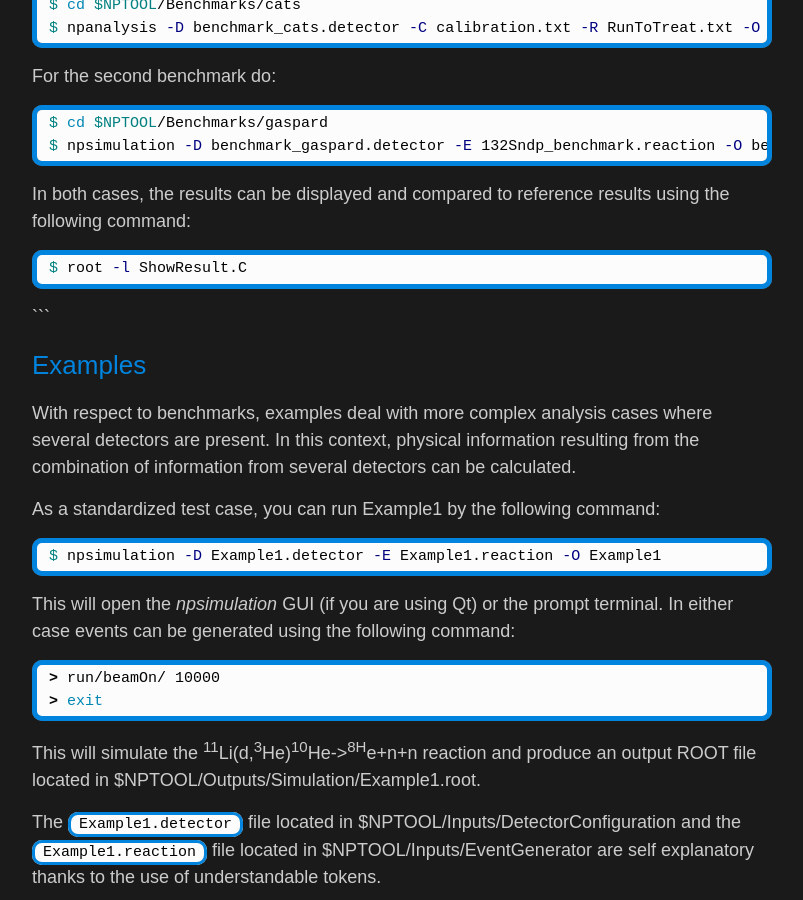
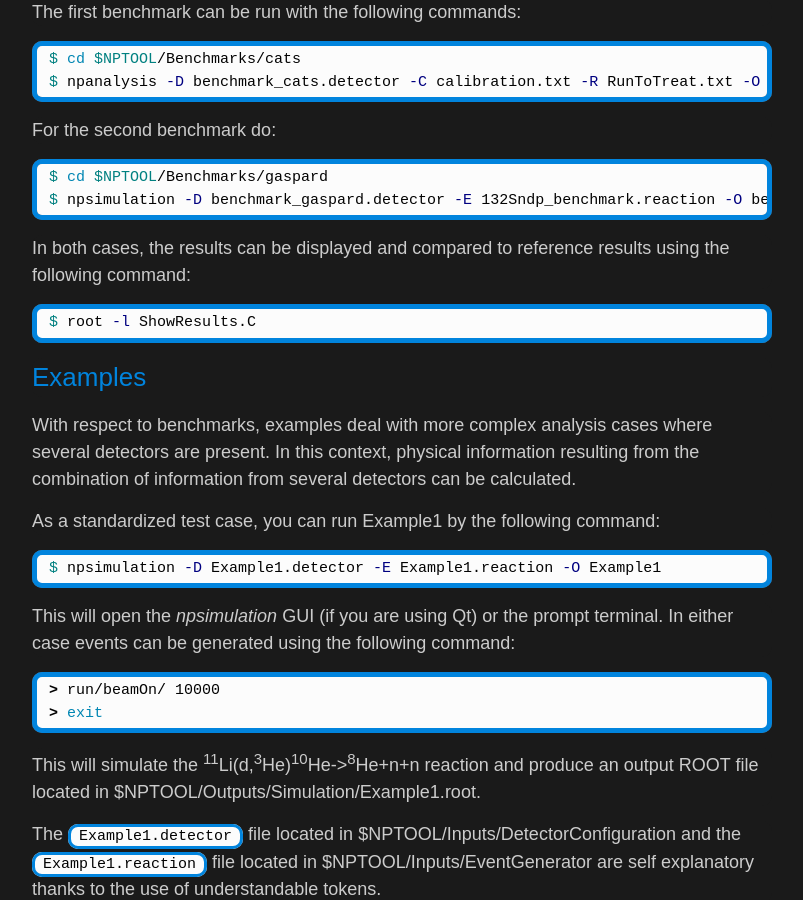
Before and after one commit to adrien-matta/nptool, a Jekyll site: the page built from _manual/benchmarks-examples.md, in a window 1280 px wide and 900 px high, scrolled down 675 px. Shown: the whole window, without its empty margins (238-1041 px from the left). Built offline with Jekyll 4.4.1, drawn with Linux system fonts in a browser that asks for light colours; some web fonts are replaced.

Commit message:
+ correc typos

````diff
--- a/_manual/benchmarks-examples.md
+++ b/_manual/benchmarks-examples.md
@@ -38,9 +39,8 @@ $ npsimulation -D benchmark_gaspard.detector -E 132Sndp_benchmark.reaction -O be
 In both cases, the results can be displayed and compared to reference results
 using the following command:
 {% highlight bash %}
-$ root -l ShowResult.C
+$ root -l ShowResults.C
 {% endhighlight %}
-```
 
 ### Examples
 With respect to benchmarks, examples deal with more complex analysis cases
@@ -60,7 +60,7 @@ command:
 > exit
 {% endhighlight %}
 
-This will simulate the <sup>11</sup>Li(d,<sup>3</sup>He)<sup>10</sup>He-><sup>8H</sup>e+n+n
+This will simulate the <sup>11</sup>Li(d,<sup>3</sup>He)<sup>10</sup>He-><sup>8</sup>He+n+n
 reaction and produce an output ROOT file located in $NPTOOL/Outputs/Simulation/Example1.root.
 
 The `Example1.detector` file located in $NPTOOL/Inputs/DetectorConfiguration
````
Also changed, not shown: other parts of _manual/benchmarks-examples.md (+1 -0 lines).
